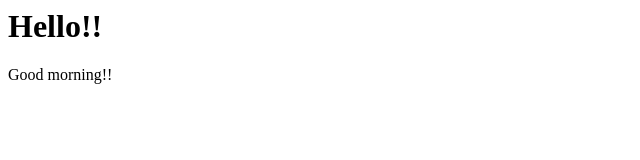
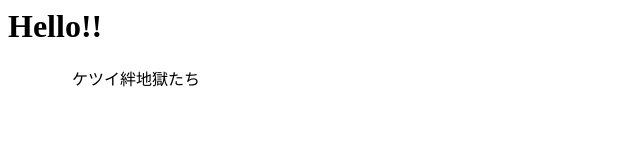
Before and after one commit to 76868/portfolio, a plain HTML site: page index.html in a window 1280 px wide. Shown: the whole page, without its empty margins (0-640 px from the left). Drawn offline with Linux system fonts and the light colour scheme.

Commit message:
Update index.html

```diff
--- a/index.html
+++ b/index.html
@@ -5,7 +5,7 @@
 	<body>
 		<h1>Hello!!</h1>
 		<p>
-			Good morning!!
+		　　　　ケツイ絆地獄たち
 		</p>
 	</body>
 </html>
```
